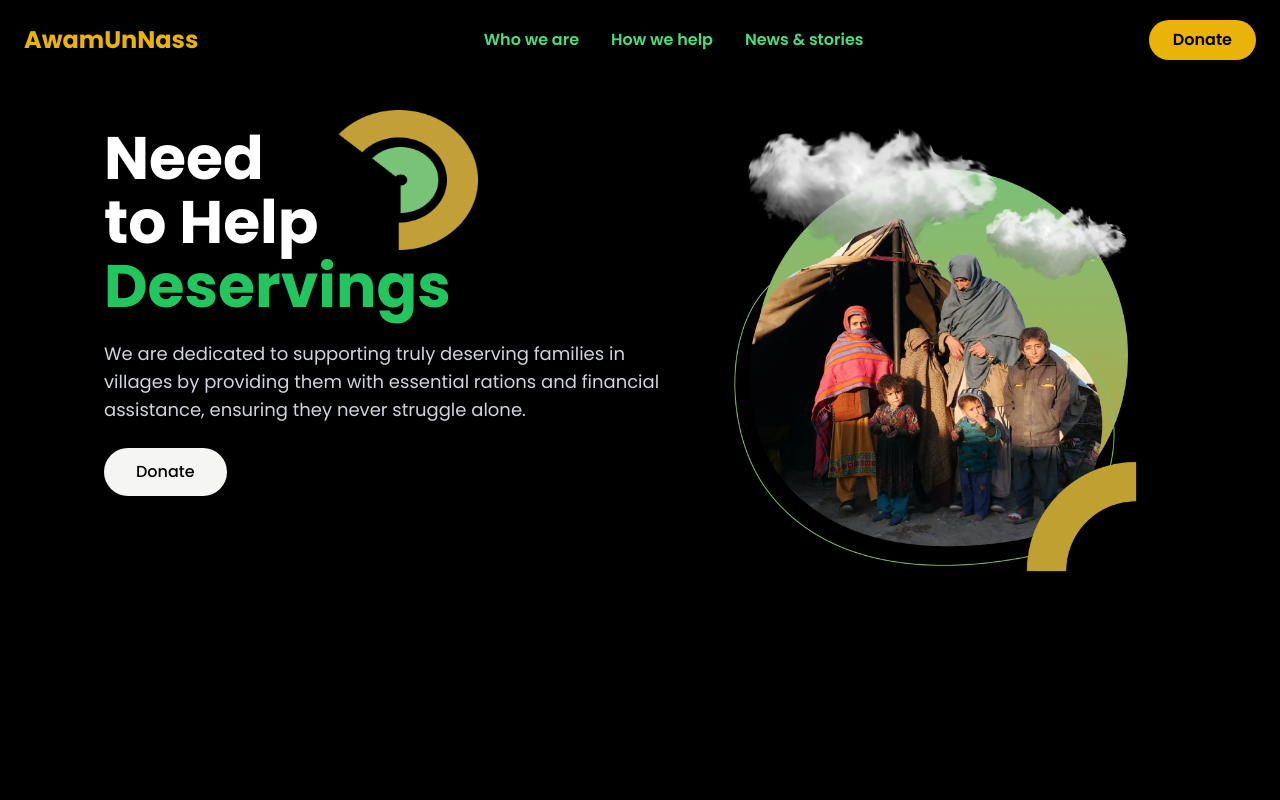
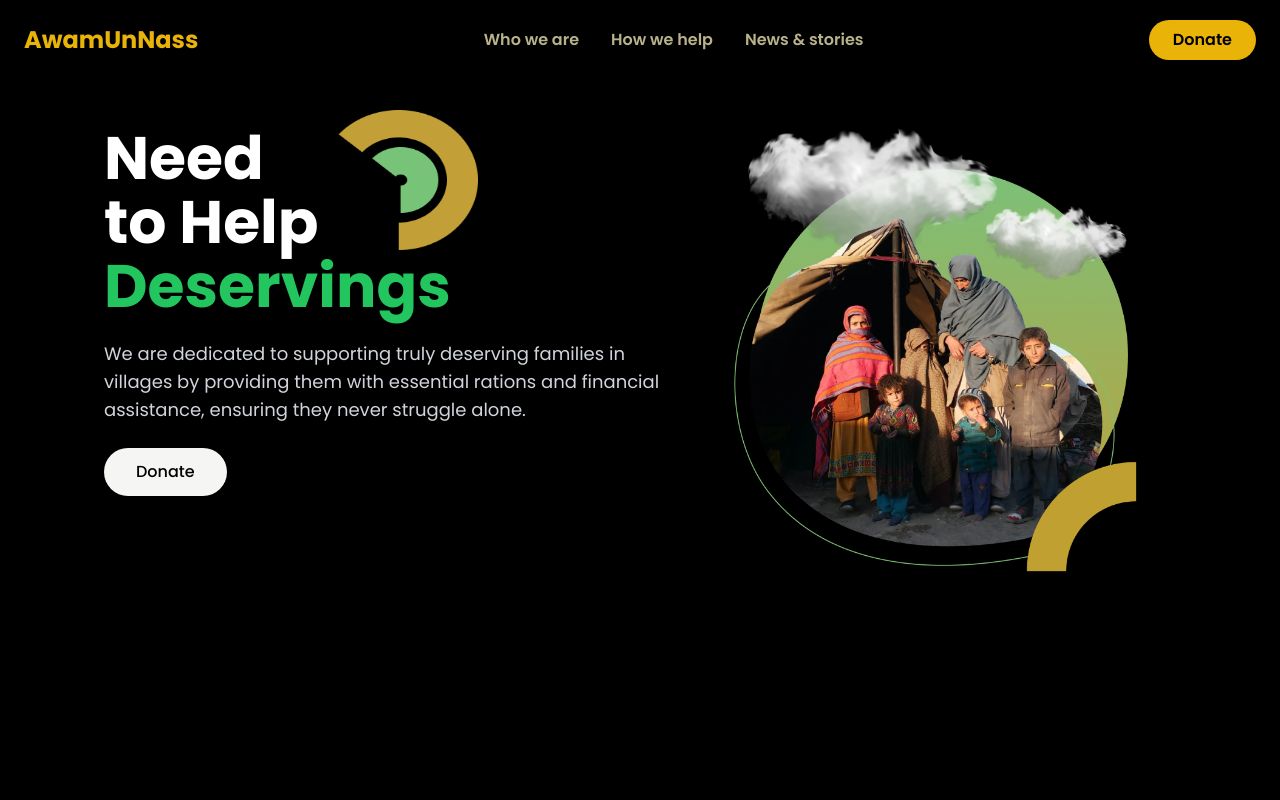
Before and after one commit to asimzahoor443/welfare-webApp, a React (Vite) app: page / in a window 1280 px wide. Shown: the top 800 px of the page. Built offline with nearby package versions, Linux system fonts and the light colour scheme.

Commit message:
fix:Navbar hover effects

```diff
--- a/src/components/Navbar.jsx
+++ b/src/components/Navbar.jsx
@@ -20,19 +20,19 @@ const Navbar = () => {
             <div className="hidden md:flex space-x-8">
               <a
                 href="#who-we-are"
-                className="text-green-400 hover:text-green-300 transition-colors font-semibold"
+                className="text-[#B9B28A] hover:text-green-500 transition-colors font-semibold"
               >
                 Who we are
               </a>
               <a
-                href="/how-we-help"
-                className="text-green-400 hover:text-green-300 transition-colors font-semibold"
+                href="#how-we-help"
+                className="text-[#B9B28A] hover:text-green-500 transition-colors font-semibold"
               >
                 How we help
               </a>
               <a
                 href="/news"
-                className="text-green-400 hover:text-green-300 transition-colors font-semibold"
+                className="text-[#B9B28A] hover:text-green-500 transition-colors font-semibold"
               >
                 News & stories
               </a>
--- a/src/components/WelfareCarousel.tsx
+++ b/src/components/WelfareCarousel.tsx
@@ -59,7 +59,7 @@ const WelfareCarousel = () => {
   ];
 
   return (
-    <div className="py-12 px-8 bg-black">
+    <div id="how-we-help" className="py-12 px-8 bg-black">
       <style jsx global>{`
         @media (min-width: 1024px) {
           .swiper-slide {
```
